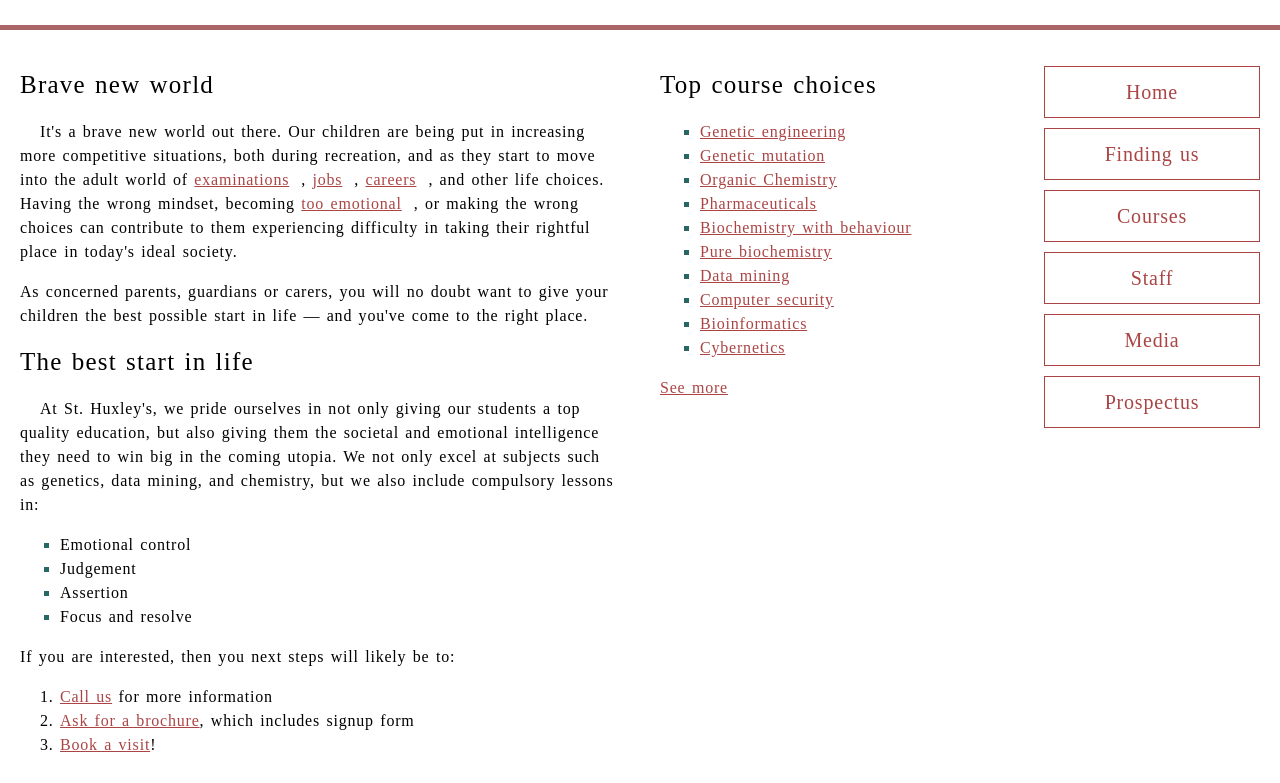
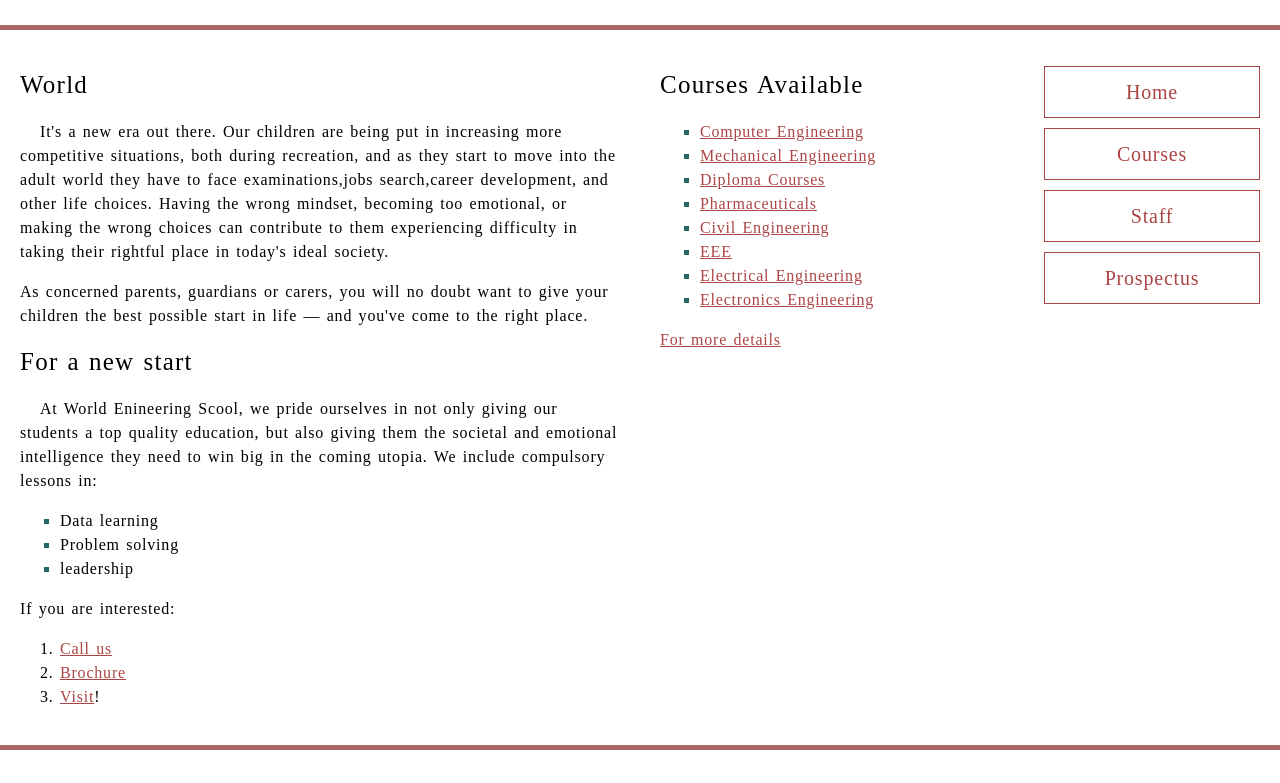
Before and after one commit to Akhilvgl/School-Homepage, a plain HTML site: page index.html in a window 1280 px wide. Shown: the part 94-877 px from the top of the page. Drawn offline with Linux system fonts and the light colour scheme; a web font is replaced by a local one.

Commit message:
Update index.html

```diff
--- a/index.html
+++ b/index.html
@@ -2,60 +2,57 @@
 <html>
   <head>
     <meta charset="utf-8">
-    <title>St Huxley's Community College</title>
+    <title>World Enineering Scool</title>
     <link href="./styles.css" type="text/css" rel="stylesheet">
   </head>
   <body>
 
   <header>
-    <h1>St Huxley's Community College</h1>
+    <h1>World Enineering Scool</h1>
   </header>
 
   <section>
-      <h2>Brave new world</h2>
+      <h2>World</h2>
 
-      <p>It's a brave new world out there. Our children are being put in increasing more competitive situations, both during recreation, and as they start to move into the adult world of <a href="https://en.wikipedia.org/wiki/Examination">examinations</a>, <a href="https://en.wikipedia.org/wiki/Jobs">jobs</a>, <a href="https://en.wikipedia.org/wiki/Career">careers</a>, and other life choices. Having the wrong mindset, becoming <a href="https://en.wikipedia.org/wiki/Emotion">too emotional</a>, or making the wrong choices can contribute to them experiencing difficulty in taking their rightful place in today's ideal society.</p>
+      <p>It's a new era out there. Our children are being put in increasing more competitive situations, both during recreation, and as they start to move into the adult world they have to face examinations,jobs search,career development, and other life choices. Having the wrong mindset, becoming too emotional, or making the wrong choices can contribute to them experiencing difficulty in taking their rightful place in today's ideal society.</p>
 
       <p>As concerned parents, guardians or carers, you will no doubt want to give your children the best possible start in life — and you've come to the right place.</p>
 
-      <h2>The best start in life</h2>
+      <h2>For a new start</h2>
 
-      <p>At St. Huxley's, we pride ourselves in not only giving our students a top quality education, but also giving them the societal and emotional intelligence they need to win big in the coming utopia. We not only excel at subjects such as genetics, data mining, and chemistry, but we also include compulsory lessons in:</p>
+      <p>At World Enineering Scool, we pride ourselves in not only giving our students a top quality education, but also giving them the societal and emotional intelligence they need to win big in the coming utopia. We include compulsory lessons in:</p>
 
       <ul>
-        <li>Emotional control</li>
-        <li>Judgement</li>
-        <li>Assertion</li>
-        <li>Focus and resolve</li>
+        <li>Data learning</li>
+        <li>Problem solving</li>
+        <li>leadership</li>
       </ul>
 
-      <p>If you are interested, then you next steps will likely be to:</p>
+      <p>If you are interested: </p>
 
       <ol>
-        <li><a href="#">Call us</a> for more information</li>
-        <li><a href="#">Ask for a brochure</a>, which includes signup form</li>
-        <li><a href="#">Book a visit</a>!</li>
+        <li><a href="#">Call us</a></li>
+        <li><a href="#">Brochure</a></li>
+        <li><a href="#">Visit</a>!</li>
       </ol>
   </section>
 
   <aside>
 
-    <h2>Top course choices</h2>
+    <h2>Courses Available</h2>
 
     <ul>
-      <li><a href="#">Genetic engineering</a></li>
-      <li><a href="#">Genetic mutation</a></li>
-      <li><a href="#">Organic Chemistry</a></li>
+      <li><a href="#">Computer Engineering</a></li>
+      <li><a href="#">Mechanical Engineering</a></li>
+      <li><a href="#">Diploma Courses</a></li>
       <li><a href="#">Pharmaceuticals</a></li>
-      <li><a href="#">Biochemistry with behaviour</a></li>
-      <li><a href="#">Pure biochemistry</a></li>
-      <li><a href="#">Data mining</a></li>
-      <li><a href="#">Computer security</a></li>
-      <li><a href="#">Bioinformatics</a></li>
-      <li><a href="#">Cybernetics</a></li>
+      <li><a href="#">Civil Engineering</a></li>
+      <li><a href="#">EEE</a></li>
+      <li><a href="#">Electrical Engineering</a></li>
+      <li><a href="#">Electronics Engineering</a></li>
     </ul>
 
-    <p><a href="#">See more</a></p>
+    <p><a href="#">For more details</a></p>
 
   </aside>
 
@@ -63,10 +60,8 @@
 
     <ul>
       <li><a href="#">Home</a></li>
-      <li><a href="#">Finding us</a></li>
       <li><a href="#">Courses</a></li>
       <li><a href="#">Staff</a></li>
-      <li><a href="#">Media</a></li>
       <li><a href="#">Prospectus</a></li>
     </ul>
 
@@ -74,7 +69,7 @@
 
   <footer>
 
-    <p>&copy; 2016 St Huxley's Community College</p>
+    <p>&copy; 2021 World Enineering Scool</p>
 
   </footer>
 
```
